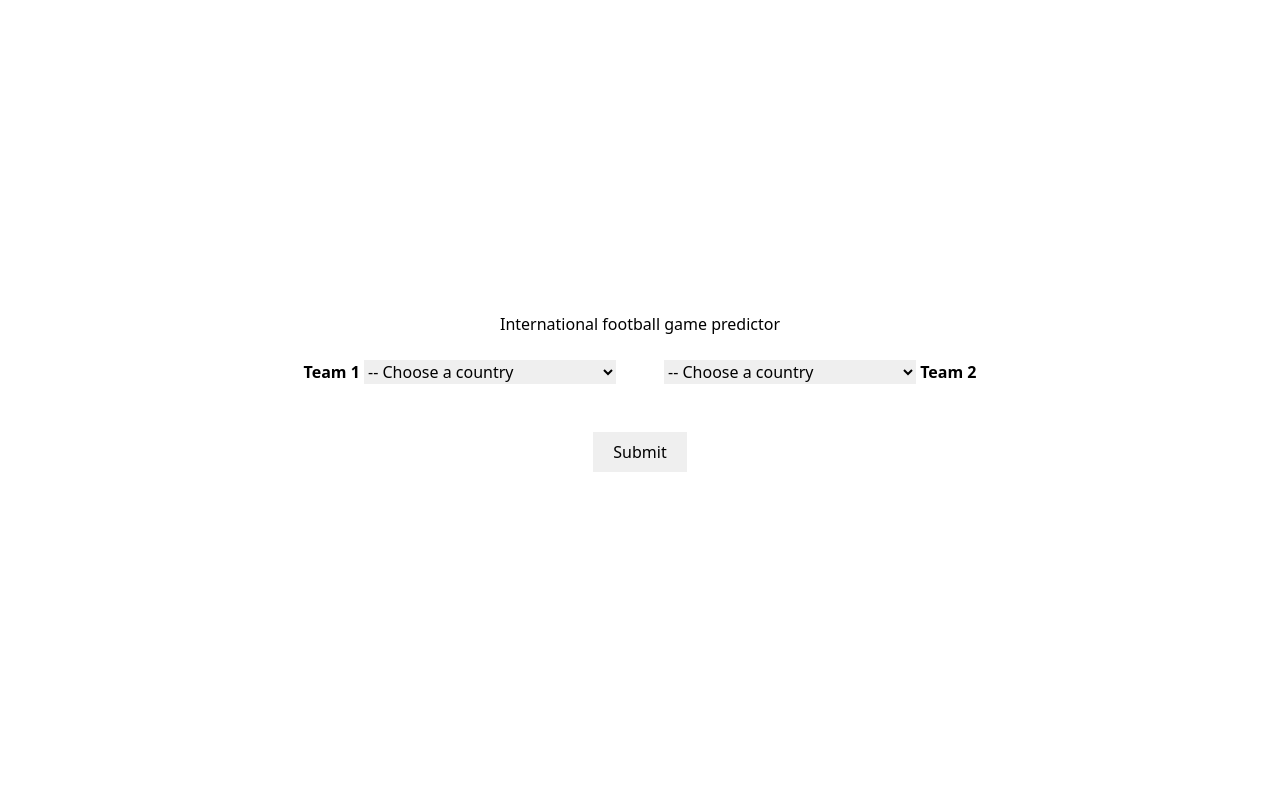
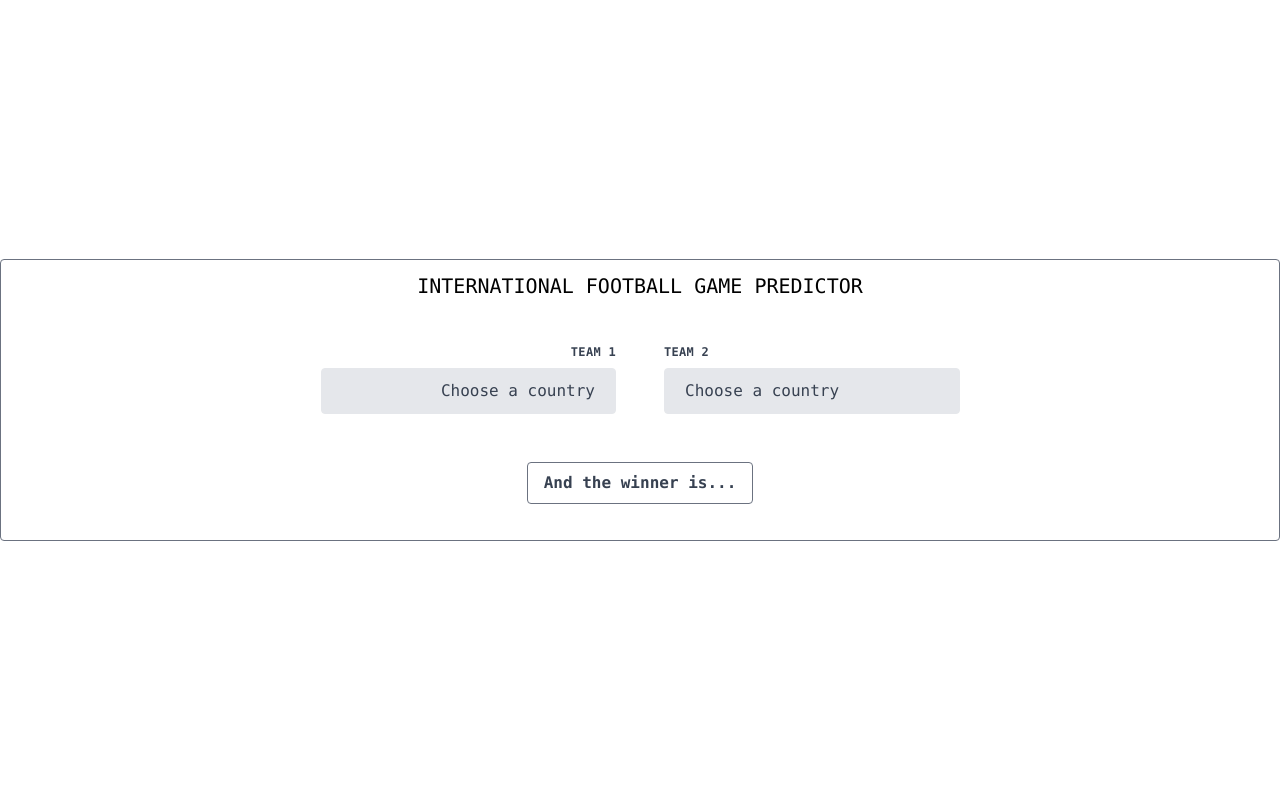
Before and after one commit to Nathanlauga/football-python-flask-app, a Flask app: page / in a window 1280 px wide. Run offline with Flask 2, Linux system fonts and the light colour scheme; parts of the project's set-up code (start-up, migrations or seed data) failed here and were passed over.

Commit message:
Update: custom CSS and add flags

```diff
--- a/app/templates/index.html
+++ b/app/templates/index.html
@@ -5,20 +5,33 @@
       rel="stylesheet"
     />
   </head>
-  <body>
+  <body class="font-mono">
     <div class="flex h-screen bg-grey content-center">
-      <div class="container mx-auto m-auto text-center">
-        <h1>International football game predictor</h1>
-        <form action="/" method="POST">
+      <div
+        class="container mx-auto m-auto text-center border border-gray-500 rounded "
+      >
+        <h1 class="uppercase text-bold mt-3 text-xl">
+          International football game predictor
+        </h1>
+        <form action="/" method="POST" class="py-5">
           <div class="md:flex md:items-center mb-6">
-            <div class="md:w-1/2  text-right m-6">
-              <label class="inline-block font-bold" for="team">
+            <div class="md:w-1/4"></div>
+            <div class="md:w-1/4  text-right m-6">
+              <label
+                class="block  uppercase tracking-wide text-gray-700 text-xs font-bold mb-2"
+                for="team"
+              >
                 Team 1
               </label>
-              <select name="team" id="team" class="inline-block">
-                <option selected="selected">-- Choose a country</option>
-                {%for team, img_path in teams.iteritems()%} {%if game is defined
-                %} {%if game.team_1.name == team %}
+              <div class="relative">
+                <select
+                  name="team"
+                  id="team"
+                  class="block appearance-none text-right w-full bg-gray-200 border border-gray-200 text-gray-700 p-5 py-3 rounded leading-tight focus:outline-none focus:bg-white focus:border-gray-500"
+                >
+                  <option selected="selected">Choose a country</option>
+                  {%for team, img_path in teams.iteritems()%} {%if game is
+                  defined %} {%if game.team_1.name == team %}
                   <option value="{{ team }}" selected="selected">{{
                     team
                   }}</option>
@@ -29,11 +42,23 @@
                   {%endif%} {%endfor%}
                 </select>
               </div>
-            <div class="md:w-1/2 text-left m-6">
-              <select name="opponent" id="opponent" class="inline-block">
-                <option selected="selected">-- Choose a country</option>
-                {%for team, img_path in teams.iteritems()%} {%if game is defined
-                %} {%if game.team_2.name == team %}
+            </div>
+            <div class="md:w-1/4 text-left m-6">
+              <label
+                class="block  uppercase tracking-wide text-gray-700 text-xs font-bold mb-2"
+                for="opponent"
+              >
+                Team 2
+              </label>
+              <div class="relative">
+                <select
+                  name="opponent"
+                  id="opponent"
+                  class="block appearance-none w-full bg-gray-200 border border-gray-200 text-gray-700 p-5 py-3 rounded leading-tight focus:outline-none focus:bg-white focus:border-gray-500"
+                >
+                  <option selected="selected">Choose a country</option>
+                  {%for team, img_path in teams.iteritems()%} {%if game is
+                  defined %} {%if game.team_2.name == team %}
                   <option value="{{ team }}" selected="selected">{{
                     team
                   }}</option>
@@ -43,53 +68,55 @@
                   <option value="{{ team }}"> {{ team }}</option>
                   {%endif%} {%endfor%}
                 </select>
-              <label class="inline-block font-bold" for="opponent">
-                Team 2
-              </label>
               </div>
             </div>
+
+            <div class="md:w-1/4"></div>
+          </div>
           <div class="text-center">
-            <input class="p-2 pr-5 pl-5" type="submit" value="Submit" />
+            <button
+              class="bg-transparent hover:bg-gray-500 text-gray-700 font-semibold hover:text-white py-2 px-4 border border-gray-500 hover:border-transparent rounded"
+              type="submit"
+            >
+              And the winner is...
+            </button>
           </div>
         </form>
         {%if game is defined %}
-        <div>
-          <span
-            {%
-            if
-            game.is_winner(game.team_1)
-            %}
-            style="color:green"
-            {%
-            elif
-            game.is_looser(game.team_1)
-            %}
-            style="color:red"
-            {%
-            endif
-            %}
-          >
+        <div class="flex container items-center mb-6 text-center">
+          <div class="md:w-1/4"></div>
+          <div class="w-5/12 md:w-1/6 md:flex md:items-center">
+            <div class="block md:w-1/2">
+              <img src="/static/img/{{ teams[game.team_1.name] }}" class="h-24 float-right w-full"/>
+            </div>
+            <div class="block md:w:1/2 text-center p-5">
+              <span class="sm:w-full"
+                {%if game.is_winner(game.team_1)%} style="color:green"
+                {%elif game.is_looser(game.team_1) %} style="color:red"
+                {%endif%}>
                 {{ game.team_1.name }}
               </span>
+            </div>
+          </div>
+          <div class="w-1/12">
             <span>{{ game.result[0] }}</span>
+          </div>
+          <div class="w-1/12">
             <span>{{ game.result[1] }}</span>
-          <span
-            {%
-            if
-            game.is_winner(game.team_2)
-            %}
-            style="color:green"
-            {%
-            elif
-            game.is_looser(game.team_2)
-            %}
-            style="color:red"
-            {%
-            endif
-            %}
-          >
+          </div>
+          <div class="w-5/12 md:w-1/6 md:flex md:items-center">
+            <div class="block md:w:1/2 text-center p-5">
+              <span class="w-full"
+                {%if game.is_winner(game.team_2)%} style="color:green"
+                {%elif game.is_looser(game.team_2) %} style="color:red"
+                {%endif%}>
                 {{ game.team_2.name }}
               </span>
+            </div>
+            <div class="block md:w-1/2">
+              <img src="/static/img/{{ teams[game.team_2.name] }}" class="h-24 float-left w-full"/>
+            </div>
+          </div>
         </div>
         {%endif%}
       </div>
```
Lines whose indentation alone changed are shown as unchanged.
